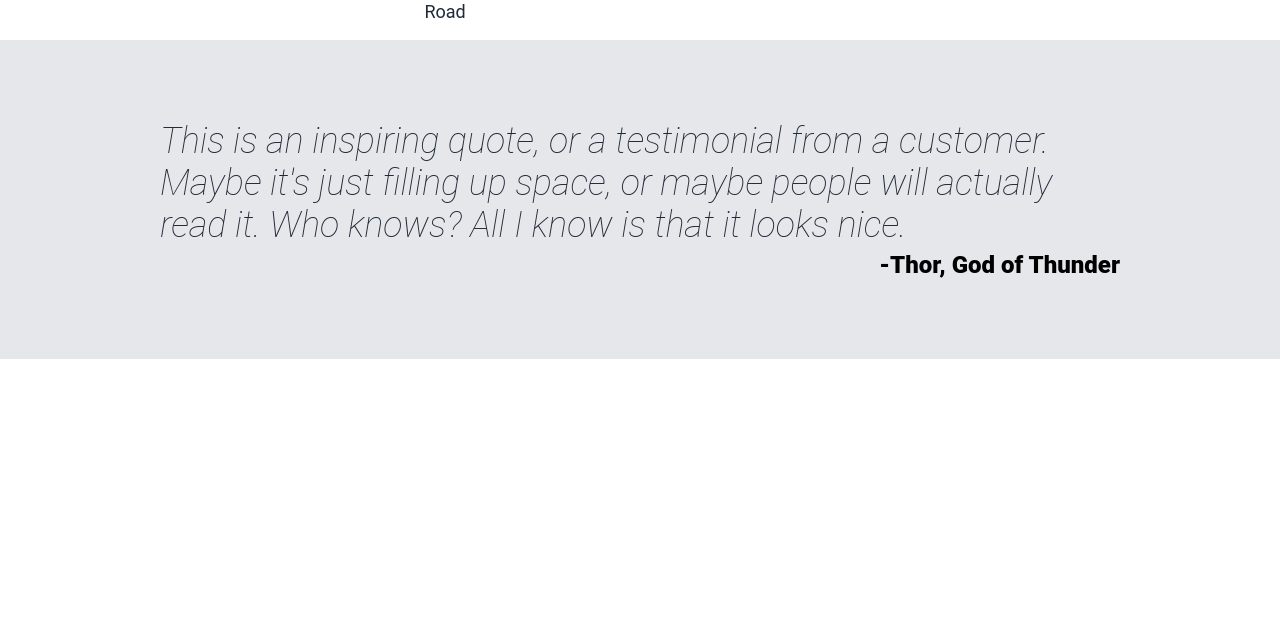
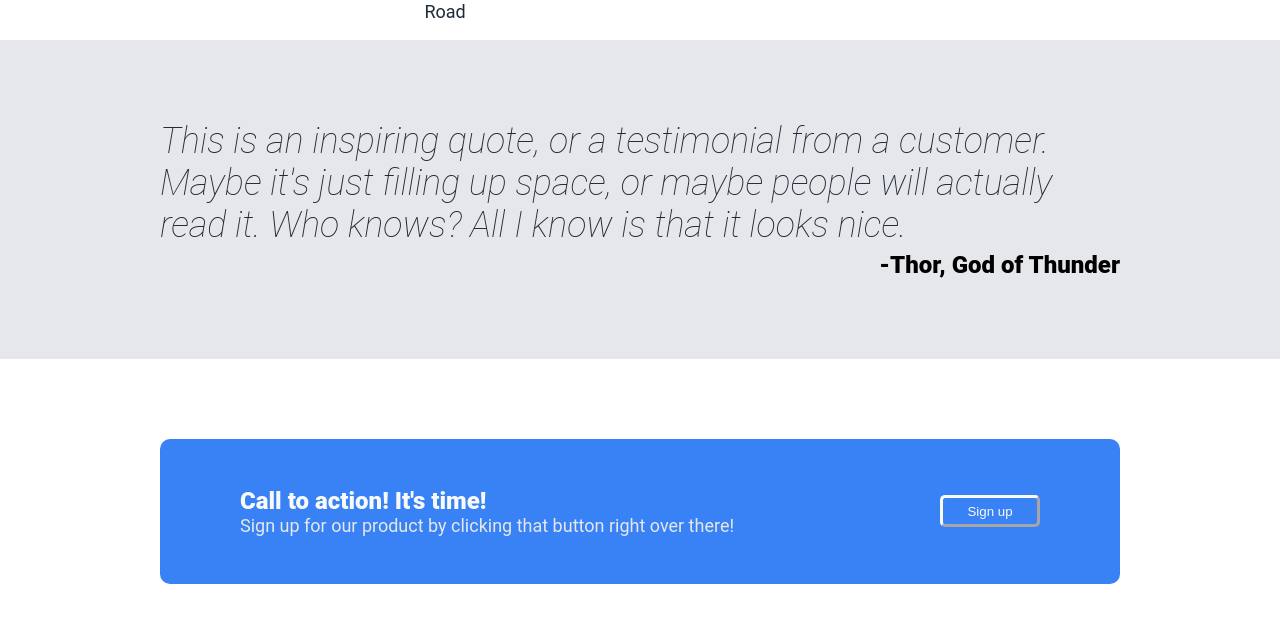
Before and after one commit to VanshMotiramani/Project-Landing-Page, a plain HTML site: page index.html in a window 1280 px wide. Shown: the part 874-1496 px from the top of the page. Before the commit the page ends 1233 px from the top, so only its background shows below. Drawn offline with Linux system fonts and the light colour scheme.

Commit message:
Modify html and css files to add the signup button Add sign up button

```diff
--- a/index.html
+++ b/index.html
@@ -54,5 +54,14 @@
             <div class="author">-Thor, God of Thunder</div>
         </div>
 
+        <div class="action">
+            <div class="content">
+                <h1 class="title">Call to action! It's time!</h1>
+                <p class="subtitle">Sign up for our product by clicking that button right over there!</p>
+            </div>
+            <div class="button">
+                <button class="sign">Sign up</button>
+            </div>
+        </div>
     </body>
 </html>
--- a/style.css
+++ b/style.css
@@ -159,6 +159,53 @@ body {
     font-size: 24px;
     font-weight: 900;
 }
+
+.action {
+    margin: 5em 10em;
+    display: flex;
+    flex: 1;
+    background-color: #3882f6;
+    padding: 3em 5em;
+    justify-content: space-between;
+    align-items: center;
+    border: none;
+    border-radius: 10px;
+}
+
+
+
+.action .title {
+    font-size: 24px;
+    font-weight: 900;
+    color: #f9faf8;
+    margin: 0;
+}
+
+.action .subtitle {
+    margin: 0;
+    font-size: 18px;
+    color: #E5E7EB;
+}
+
+.action button {
+    color: #f9faf8;
+    background: transparent;
+    text-align: center;
+    border-width: 3px;
+    border-color: #f9faf8;
+    border-radius: 5px;
+    width: 100px;
+    height: 32px;
+    justify-content: center;
+    align-items: center;
+}
+/* .action .button {
+    background-color: #3882f6;
+    tecolor: #f9faf8;
+    border: #f9faf8;
+    border-radius: 10px;
+
+} */
 /* .quote {
     display: flex;
     background-color: #E5E7EB;
```
